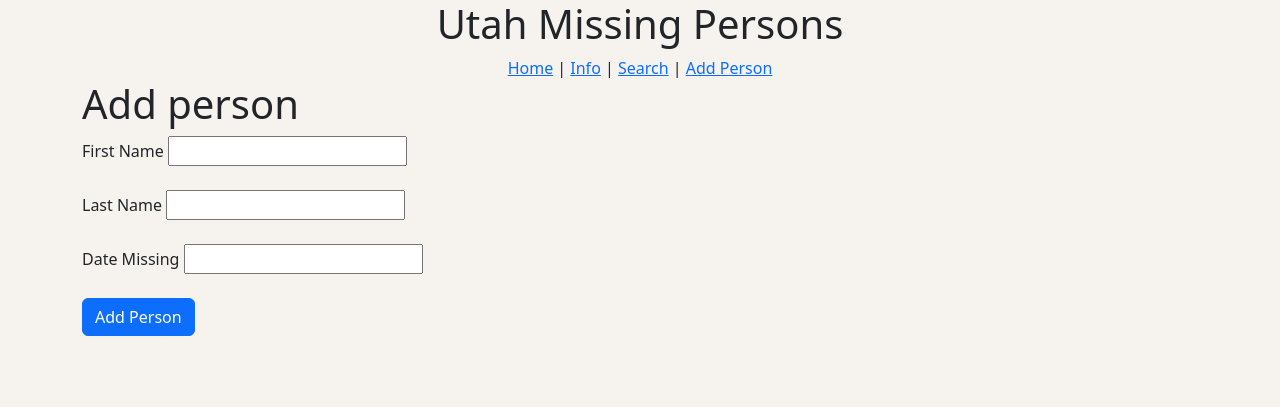
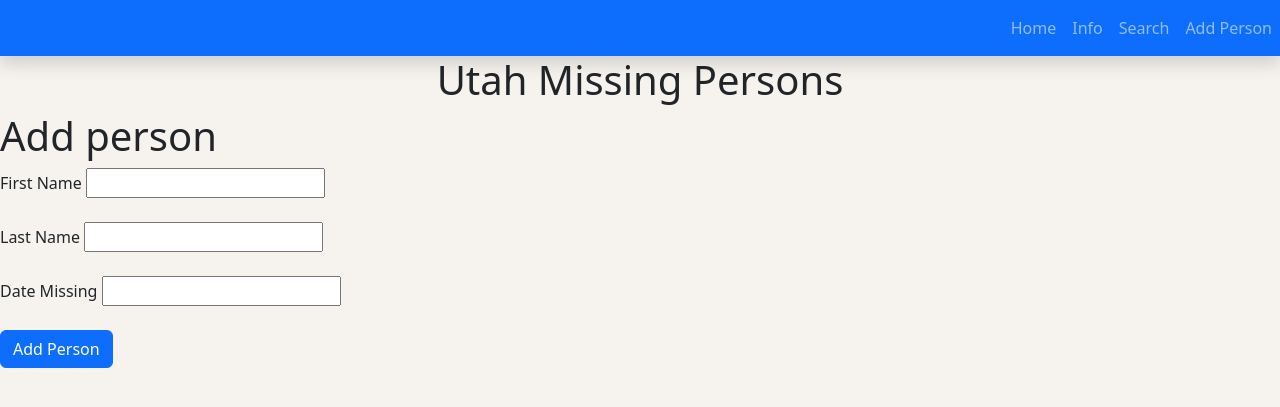
Before and after one commit to Brechristian/missing_persons_team_3, a Django app: page /add/ in a window 1280 px wide. Shown: the top 407 px of the page. Run offline with Django 4.2, Linux system fonts and the light colour scheme.

Commit message:
Changed navbar for website

```diff
--- a/templates/base.html
+++ b/templates/base.html
@@ -13,18 +13,29 @@
     />
     <title>Utah Missing Persons</title>
   </head>
-  <body style="background-color:#F6F3EE;">
-    <div class="container">
-      <div class="col">
-        <h1 style="text-align: center">Utah Missing Persons</h1>
-        <div style="text-align: center">
-          <a href="{% url 'index' %}">Home</a> |
-          <a href="{% url 'about' %}">Info</a> |
-          <a href="{% url 'search' %}">Search</a> |
-          <a href="{% url 'add' %}">Add Person</a>
-        </div>
-      </div>
-      {%block content %}
-      {%endblock%}
+  <body style="background-color: #f6f3ee">
+    <nav
+      class="navbar navbar-expand-sm bg-primary navbar-dark shadow"
+      style="text-align: right"
+    >
+      <ul class="navbar-nav ms-auto">
+        <li class="nav-item active">
+          <a class="nav-link" href="{% url 'index' %}">Home</a>
+        </li>
+        <li class="nav-item">
+          <a class="nav-link" href="{% url 'about' %}">Info</a>
+        </li>
+        <li class="nav-item">
+          <a class="nav-link" href="{% url 'search' %}">Search</a>
+        </li>
+        <li class="nav-item">
+          <a class="nav-link" href="{% url 'add' %}">Add Person</a>
+        </li>
+      </ul>
+    </nav>
+    <div class="col">
+      <h1 style="text-align: center">Utah Missing Persons</h1>
+    </div>
+    {%block content %} {%endblock%}
   </body>
 </html>
```
